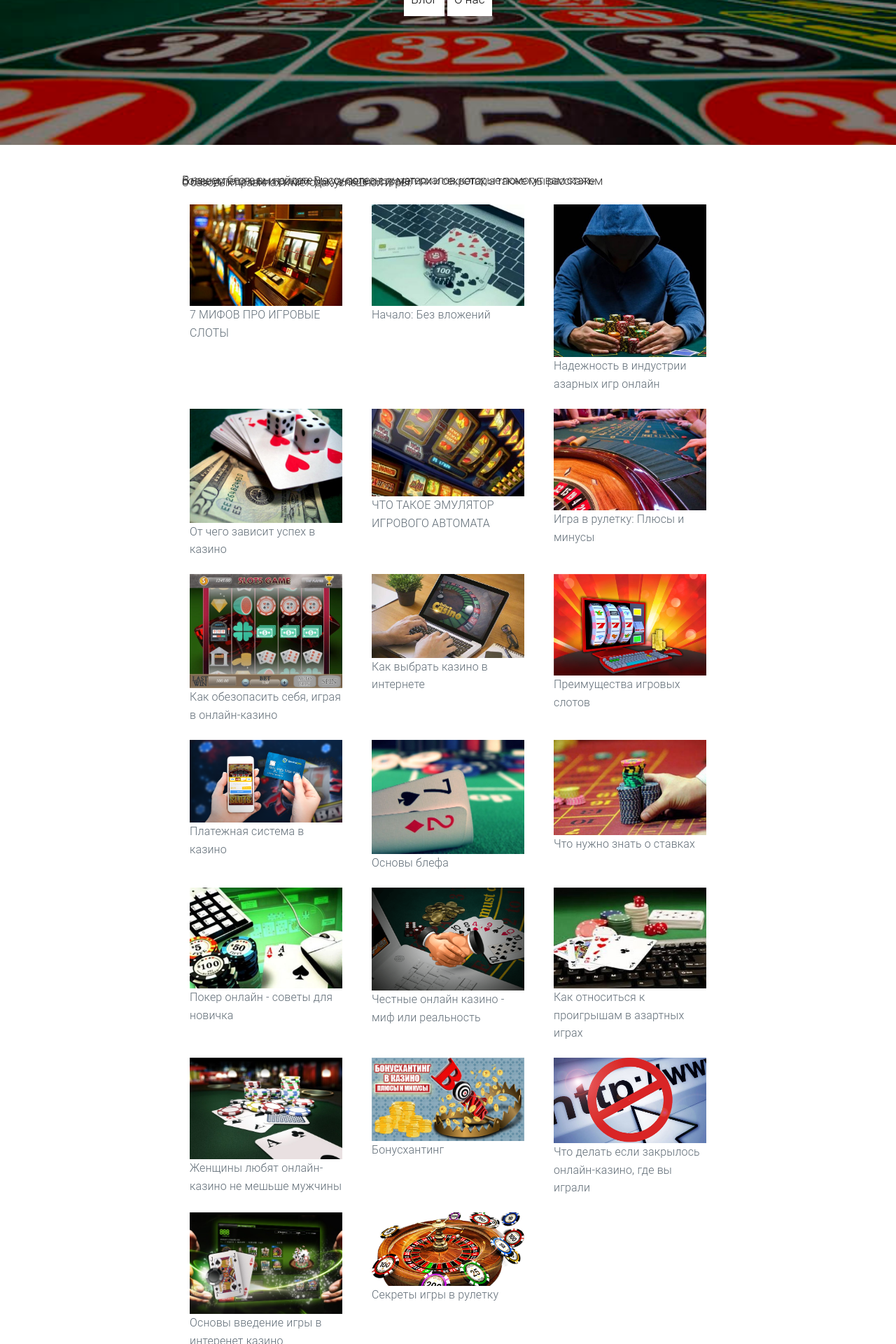
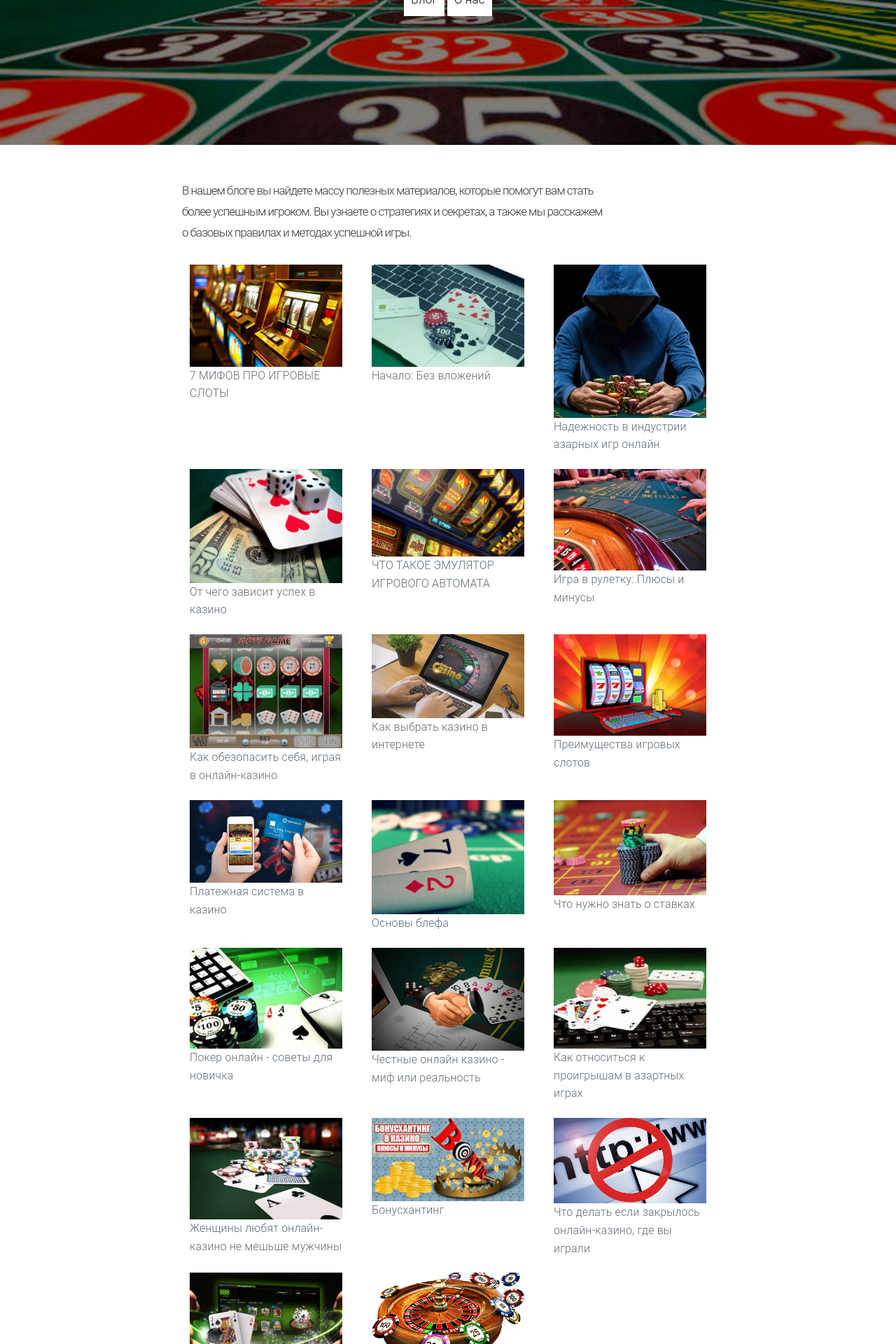
Before and after one commit to alisaklumakova/alisaklumakova.github.io, a Jekyll site: the page built from index.html, in a window 1280 px wide. Shown: the part 337-2257 px from the top of the page at 70% size. Built offline with Jekyll 4.4.1, drawn with Linux system fonts in a browser that asks for light colours; nearby versions of some CDN libraries.

Commit message:
Update default.html

```diff
--- a/_layouts/default.html
+++ b/_layouts/default.html
@@ -23,7 +23,7 @@
           .cont-des h3 {
             font-size: 17px;
             color: #333;
-            line-height: 1.3px;
+            line-height: 3rem;
           }
 
         </style>
```
